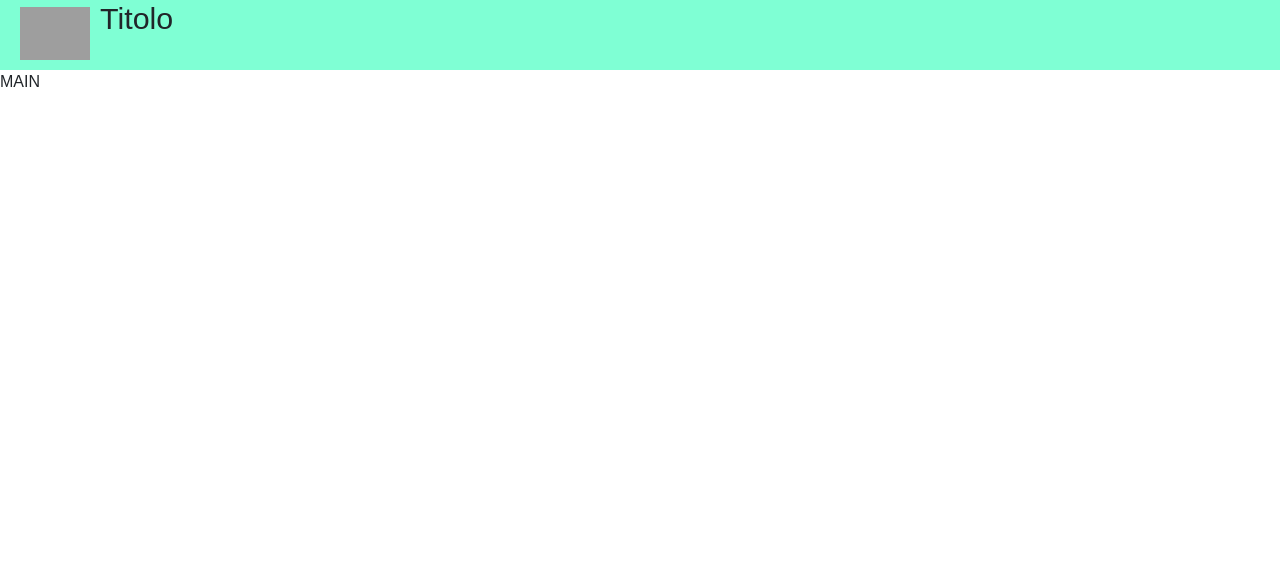
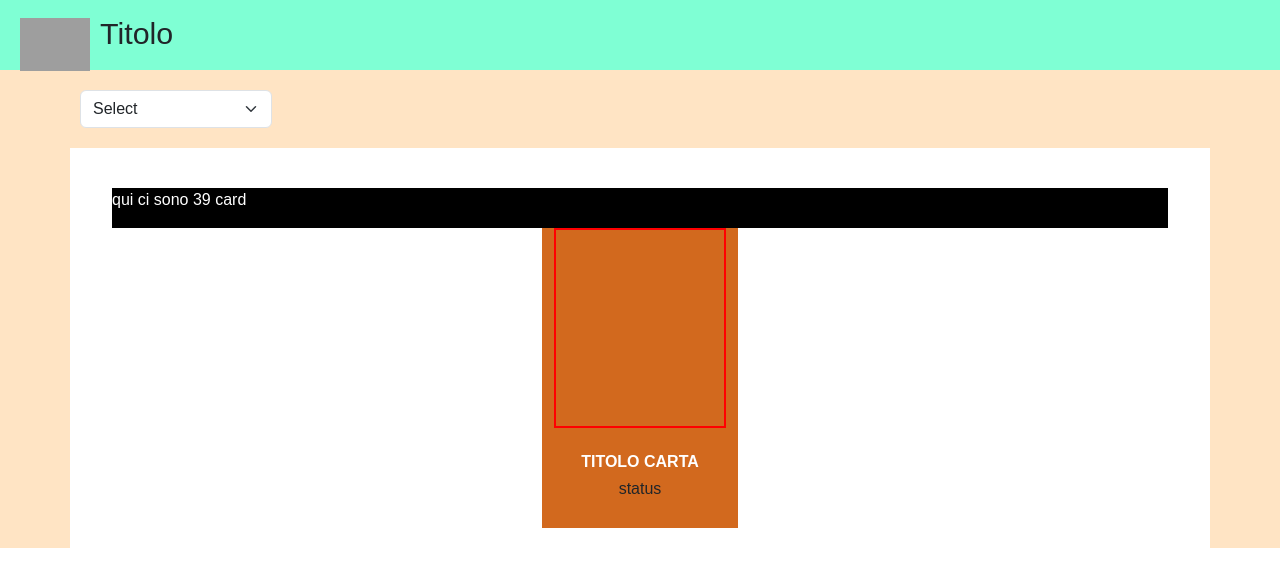
Before and after one commit to Michela30/Yu-gi-oh, a Vue app: page / in a window 1280 px wide. Shown: the top 586 px of the page. Built offline with nearby package versions, Linux system fonts and the light colour scheme; grey boxes are pictures that could not be loaded.

Commit message:
add card style

```diff
--- a/src/components/HeaderComponent.vue
+++ b/src/components/HeaderComponent.vue
@@ -48,6 +48,7 @@ header {
   height: 70px;
   width: 100%;
   background-color: aquamarine;
+  padding-top: 15px;
 
   .title{
     >* {
@@ -65,9 +66,10 @@ header {
       }
     }
 
-      h1{
+      h1 {
        font-size: 1.9em;
        padding-left: 10px;
+       margin-bottom: 0;
       }
 
   }
--- a/src/components/MainComponent.vue
+++ b/src/components/MainComponent.vue
@@ -25,7 +25,44 @@
 <template>
 
     <main>
-        MAIN
+        <section class="select-input">
+          <select class="form-select" aria-label="select">
+            <option selected>Select</option>
+            <option value="1">One</option>
+            <option value="2">Two</option>
+            <option value="3">Three</option>
+          </select>
+        </section>
+
+
+        <div class="container">
+            <div class="number-container">
+                qui ci sono 39 card
+            </div>
+          <div class="row my_row">
+
+            <div class="col-sm-12 col-md-4 column">
+
+              <div class="my_card">
+                <div class="card-img-box">
+                    <img src="" alt="">
+                </div>
+
+                <div class="text-center py-4">
+                    <h6 class="text-white fw-bold text-uppercase">
+                        titolo carta
+                    </h6>
+
+                    <h6>
+                    status
+                  </h6>
+                </div>
+              </div>
+
+            </div>
+
+          </div>
+        </div>
     </main>
 
 </template>
@@ -36,5 +73,52 @@
 <style lang="scss" scoped>
 @use '../assets/scss/variables.scss' as *;
 
+main{
+  background-color: bisque;
+}
 
+.select-input{
+  width: 15%;
+  margin-left: 80px;
+  padding: 20px 0;
+}
+
+.container{
+  background-color: white;
+  padding-top: 40px;
+
+  .number-container{
+    background-color: black;
+    height: 40px;
+    color: white;
+    margin: 0 30px;
+  }
+
+  .my_row {
+   margin: 0 20px;
+
+  >* {
+    margin-bottom: 20px;
+  }
+    .column {
+      width: calc((100% / 5) - 20px);
+      background-color: chocolate;
+
+      .my_card {
+        height: 300px;
+
+        .card-img-box{
+          width: 100%;
+          height: 200px;
+          border: 2px solid red;
+
+          img {
+            width: 100%;
+          }
+        }
+      }
+    }
+  }
+
+}
 </style>
```
